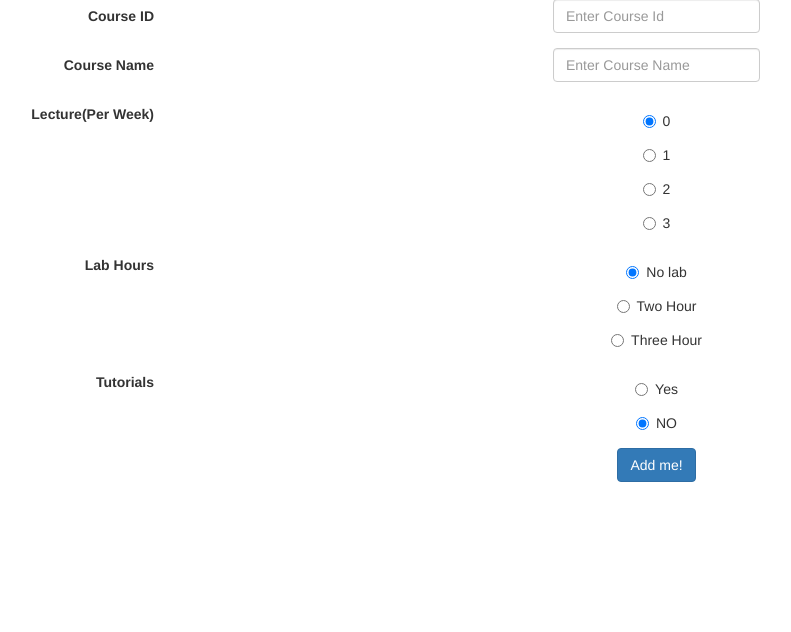
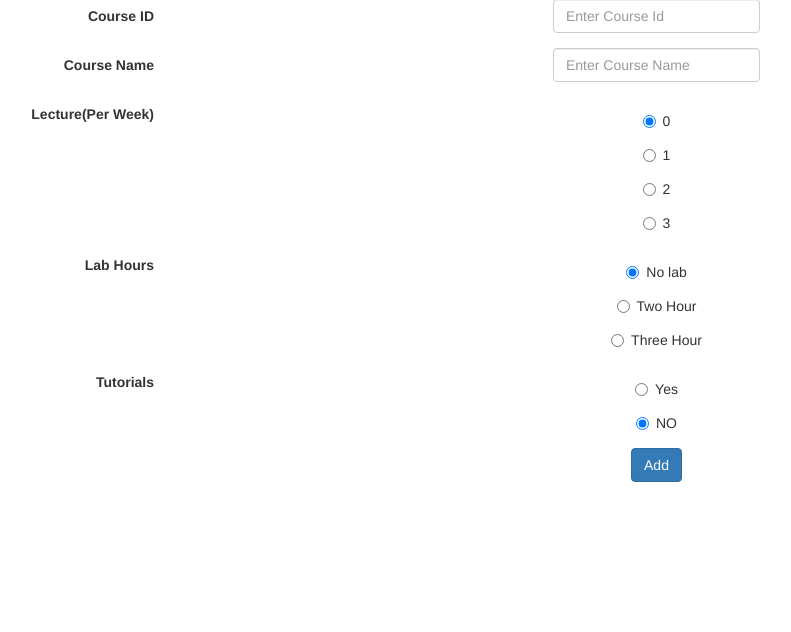
Before and after one commit to sen-29/timetable, a Flask app: template templates/AddCourse.html in a window 1280 px wide. Shown: the part 73-705 px from the top of the page, without its empty margins (126-917 px from the left). Run offline with Flask 2, Linux system fonts and the light colour scheme; the template is opened without the code that fills it, so the values that code supplies are empty; some libraries are stand-ins or nearby versions.

Commit message:
change button name to add in add course page

```diff
--- a/templates/AddCourse.html
+++ b/templates/AddCourse.html
@@ -102,7 +102,7 @@
 
     <div class="form-group"> <!-- Submit Button -->
         <div class="col-sm-10 col-sm-offset-2">
-            <button type="submit" class="btn btn-primary">Add me!</button>
+            <button type="submit" class="btn btn-primary">Add</button>
         </div>
     </div>
 </form>
```
